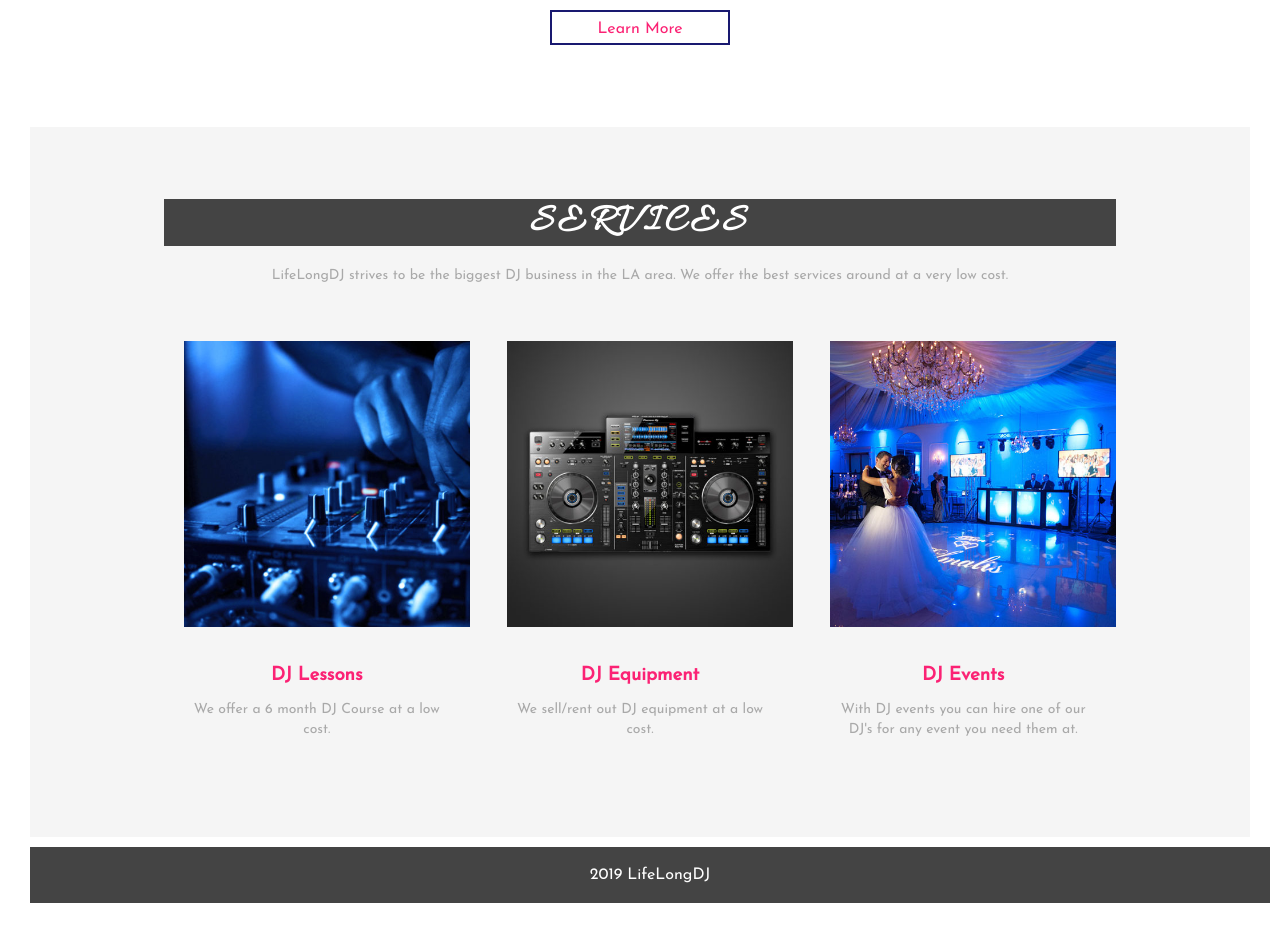
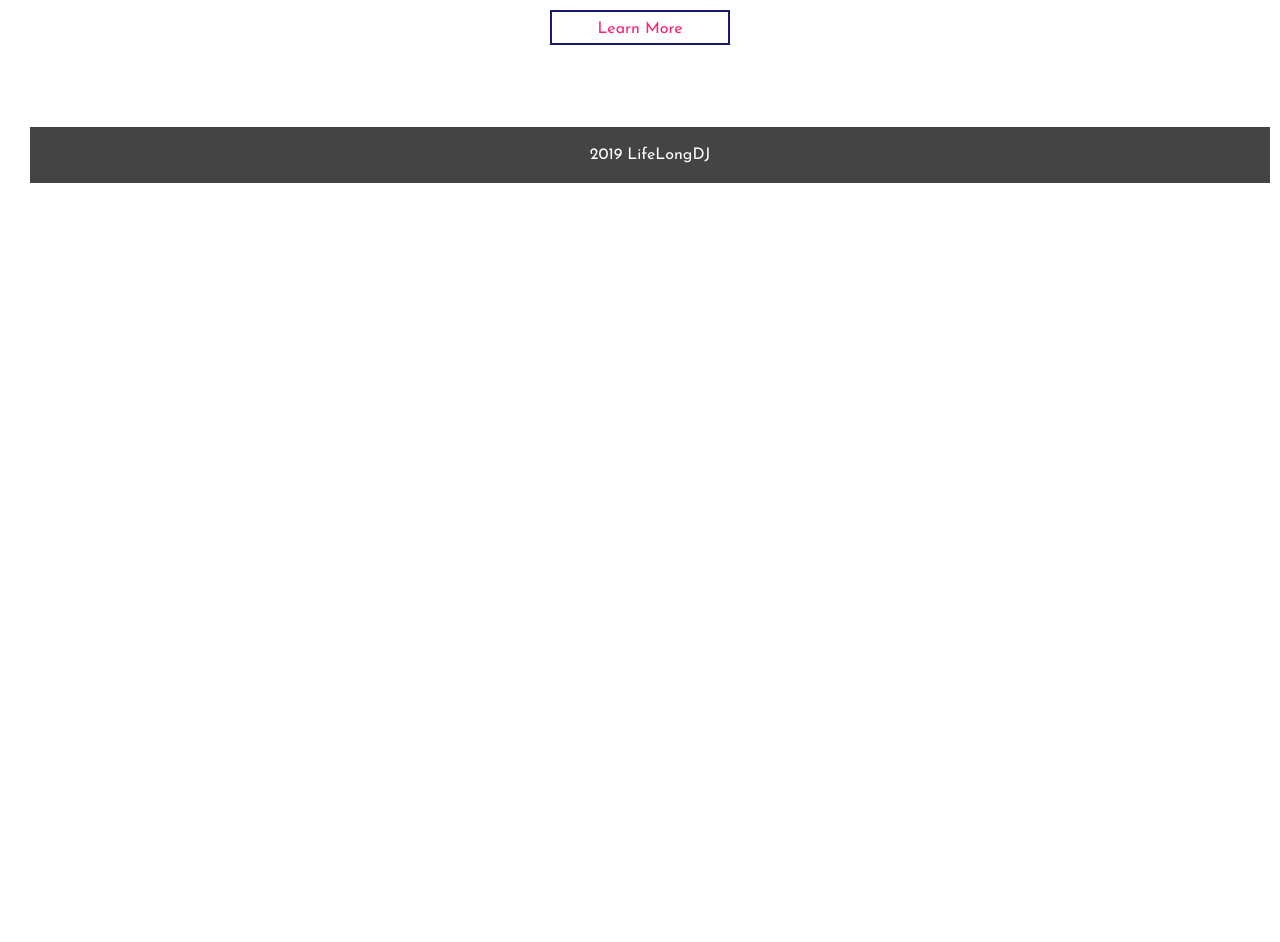
Before and after one commit to seanr2344/web-dev-hw, a plain HTML site: page Assignment-13/about.html in a window 1280 px wide. Shown: the part 300-1242 px from the top of the page. After the commit the page ends 800 px from the top, so only its background shows below. Drawn offline with Linux system fonts and the light colour scheme.

Commit message:
updated assignment 13

```diff
--- a/Assignment-13/about.html
+++ b/Assignment-13/about.html
@@ -36,31 +36,6 @@
               <div class="btn"><a href="#">Learn More</a></div>
             </div>
 
-            <div class="services" id="services">
-              <h1 class="title">Services</h1>
-              <p>LifeLongDJ strives to be the biggest DJ business in the LA area. We offer the best services around at a very low cost.</p>
-
-              <div class="diff_services">
-                <div class="diff_services_item">
-                  <img src="images/services-1.jpg" alt="service_image">
-
-                  <h3 class="sub_title">DJ Lessons</h3>
-                  <p>We offer a 6 month DJ Course at a low cost.</p>
-                </div>
-                <div class="diff_services_item">
-                  <img src="images/services-2.jpg" alt="service_image">
-                  <h3 class="sub_title">DJ Equipment</h3>
-                  <p>We sell/rent out DJ equipment at a low cost.</p>
-                </div>
-
-                <div class="diff_services_item">
-                  <img src="images/services-3.jpg" alt="service_image">
-                  <h3 class="sub_title">DJ Events</h3>
-                  <p>With DJ events you can hire one of our DJ's for any event you need them at.</p>
-                </div>
-              </div>
-            </div>
-
             <div class="footer">
           		<a href="#">2019 LifeLongDJ</a>
           	</div>
```
